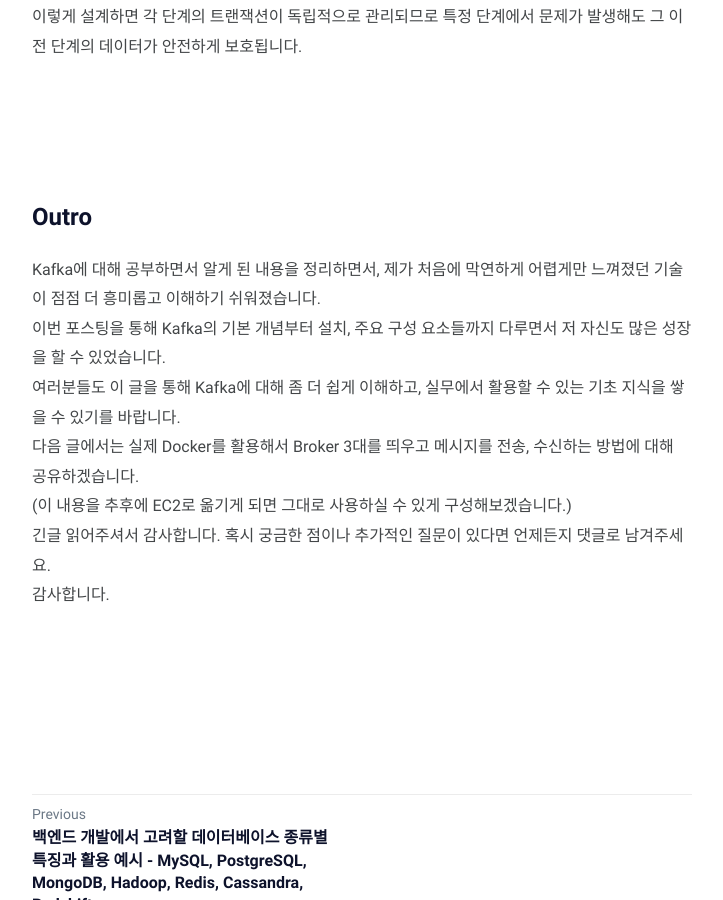
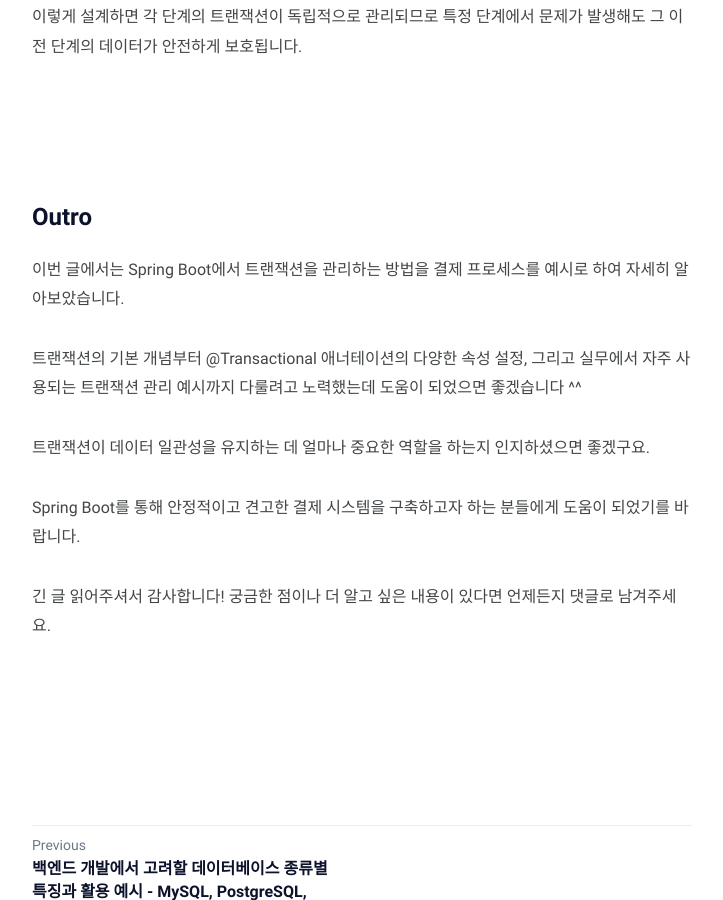
Before and after one commit to jd6186/jd6186.github.io, a Jekyll site: the page built from _posts/BackEnd/Java/2024-10-29-Transaction.md, in a window 1280 px wide and 900 px high, scrolled down 9242 px. Shown: the whole window, without its empty margins (278-1001 px from the left). Built offline with Jekyll 4.4.1, drawn with Linux system fonts in a browser that asks for light colours; comment, search, counter and statistics services are not loaded.

Commit message:
feat: 스프링부트에서 Transaction 활용방법

```diff
--- a/_posts/BackEnd/Java/2024-10-29-Transaction.md
+++ b/_posts/BackEnd/Java/2024-10-29-Transaction.md
@@ -277,11 +277,13 @@ public class PaymentService {
 <br/><br/><br/><br/>
 
 # Outro
-Kafka에 대해 공부하면서 알게 된 내용을 정리하면서, 제가 처음에 막연하게 어렵게만 느껴졌던 기술이 점점 더 흥미롭고 이해하기 쉬워졌습니다. <br/>
-이번 포스팅을 통해 Kafka의 기본 개념부터 설치, 주요 구성 요소들까지 다루면서 저 자신도 많은 성장을 할 수 있었습니다. <br/>
-여러분들도 이 글을 통해 Kafka에 대해 좀 더 쉽게 이해하고, 실무에서 활용할 수 있는 기초 지식을 쌓을 수 있기를 바랍니다.<br/>
-다음 글에서는 실제 Docker를 활용해서 Broker 3대를 띄우고 메시지를 전송, 수신하는 방법에 대해 공유하겠습니다.<br/>
-(이 내용을 추후에 EC2로 옮기게 되면 그대로 사용하실 수 있게 구성해보겠습니다.)<br/>
-긴글 읽어주셔서 감사합니다. 혹시 궁금한 점이나 추가적인 질문이 있다면 언제든지 댓글로 남겨주세요.<br/>
-감사합니다.
+이번 글에서는 Spring Boot에서 트랜잭션을 관리하는 방법을 결제 프로세스를 예시로 하여 자세히 알아보았습니다.
+
+트랜잭션의 기본 개념부터 @Transactional 애너테이션의 다양한 속성 설정, 그리고 실무에서 자주 사용되는 트랜잭션 관리 예시까지 다룰려고 노력했는데 도움이 되었으면 좋겠습니다 ^^
+
+트랜잭션이 데이터 일관성을 유지하는 데 얼마나 중요한 역할을 하는지 인지하셨으면 좋겠구요.
+
+Spring Boot를 통해 안정적이고 견고한 결제 시스템을 구축하고자 하는 분들에게 도움이 되었기를 바랍니다.
+
+긴 글 읽어주셔서 감사합니다! 궁금한 점이나 더 알고 싶은 내용이 있다면 언제든지 댓글로 남겨주세요.
 <br/><br/><br/><br/>
```
